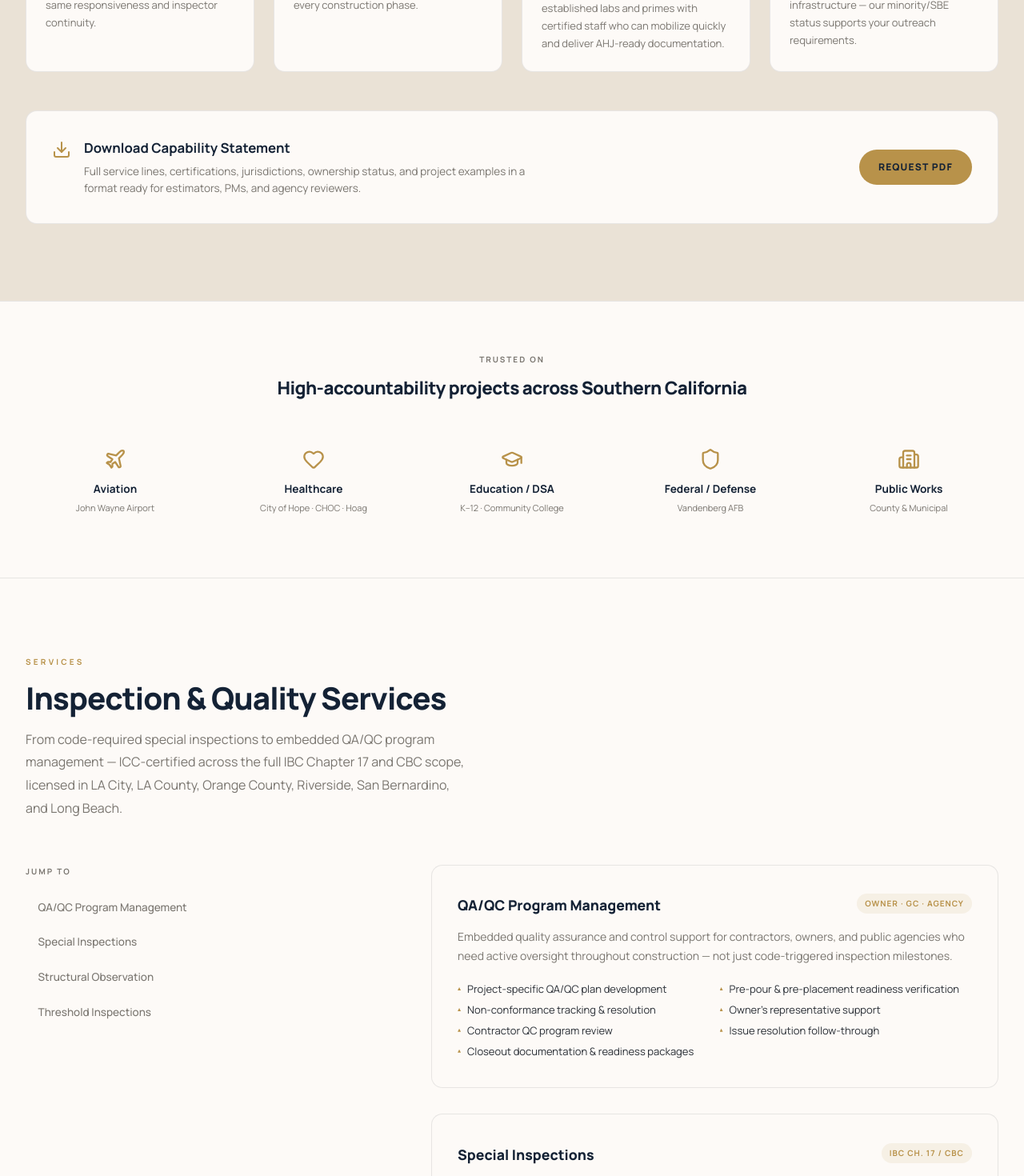
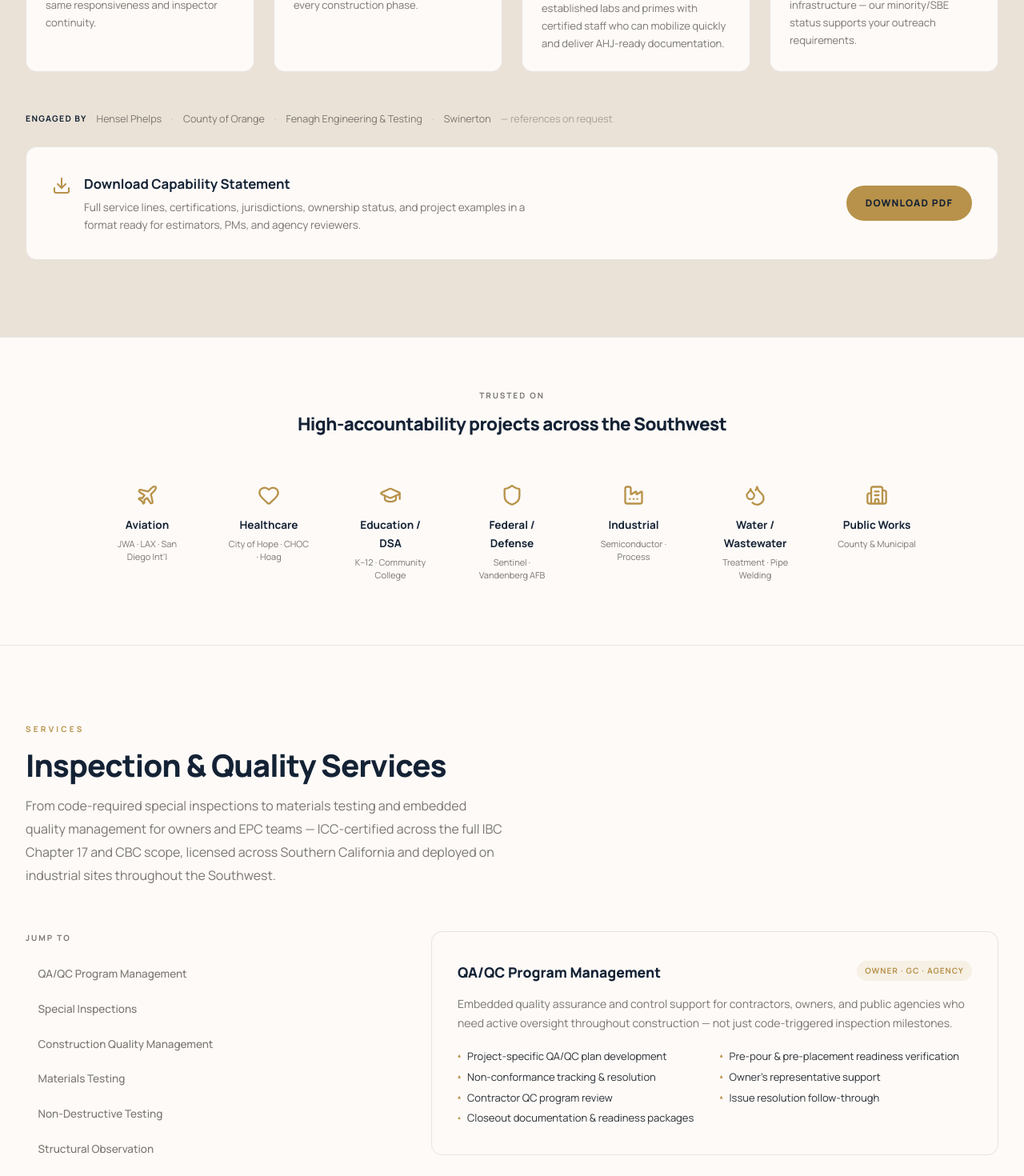
Before and after one commit to joegetz/asenso-inspections, a Next.js app: page / in a window 1280 px wide. Shown: the part 2420-3890 px from the top of the page at 80% size. Built offline with nearby package versions, Linux system fonts and the light colour scheme.

Commit message:
Exclude client project register from marketing repo

```diff
--- a/components/project-proof.tsx
+++ b/components/project-proof.tsx
@@ -1,10 +1,18 @@
-import { Building2, GraduationCap, Plane, Heart, Shield } from "lucide-react";
+import {
+  Building2,
+  GraduationCap,
+  Plane,
+  Heart,
+  Shield,
+  Droplets,
+  Factory,
+} from "lucide-react";
 
 const sectors = [
   {
     icon: Plane,
     label: "Aviation",
-    example: "John Wayne Airport",
+    example: "JWA · LAX · San Diego Int'l",
   },
   {
     icon: Heart,
@@ -19,7 +27,17 @@ const sectors = [
   {
     icon: Shield,
     label: "Federal / Defense",
-    example: "Vandenberg AFB",
+    example: "Sentinel · Vandenberg AFB",
+  },
+  {
+    icon: Factory,
+    label: "Industrial",
+    example: "Semiconductor · Process",
+  },
+  {
+    icon: Droplets,
+    label: "Water / Wastewater",
+    example: "Treatment · Pipe Welding",
   },
   {
     icon: Building2,
@@ -37,15 +55,15 @@ export function ProjectProof() {
             Trusted on
           </div>
           <h3 className="text-[1.4rem] font-extrabold text-navy tracking-tight">
-            High-accountability projects across Southern California
+            High-accountability projects across the Southwest
           </h3>
         </div>
-        <div className="grid grid-cols-2 sm:grid-cols-3 lg:grid-cols-5 gap-6">
+        <div className="flex flex-wrap justify-center gap-x-4 gap-y-2">
           {sectors.map((sector) => (
             <a
               key={sector.label}
               href="#projects"
-              className="flex flex-col items-center text-center gap-3 p-4 rounded-lg transition-all hover:bg-sand/50 hover:-translate-y-0.5 no-underline group cursor-pointer"
+              className="w-[136px] flex flex-col items-center text-center gap-3 p-4 rounded-lg transition-all hover:bg-sand/50 hover:-translate-y-0.5 no-underline group cursor-pointer"
             >
               <sector.icon className="w-7 h-7 text-gold transition-transform group-hover:scale-110" />
               <div>
--- a/components/projects.tsx
+++ b/components/projects.tsx
@@ -1,108 +1,123 @@
 import { SectionTag } from "./section-tag";
 
-const projects = [
+// Engagements delivered by Asenso and its inspectors as the named special
+// inspector / QA lead.
+const firmProjects = [
   {
-    sector: "Public Agency \u00b7 Aviation",
-    title: "John Wayne Airport \u2014 AIP Improvement Program",
-    meta: "County of Orange \u00b7 $220M Program \u00b7 Orange County, CA",
-    desc: "QA Senior Special Inspector for a major capital improvement program \u2014 overseeing daily structural activities, interfacing with County inspectors and regulatory agencies, and managing full closeout documentation.",
+    sector: "Public Agency · Aviation",
+    title: "John Wayne Airport — AIP Improvement Program",
+    meta: "County of Orange · $220M Program · Orange County, CA",
+    desc: "QA Senior Special Inspector for a major capital improvement program — overseeing daily structural activities, interfacing with County inspectors and regulatory agencies, and managing full closeout documentation.",
     tags: ["Structural Steel", "Welding", "Concrete", "Public Agency"],
   },
   {
-    sector: "Public Agency \u00b7 Aviation",
-    title: "John Wayne Airport \u2014 Terminal Improvements (P202)",
-    meta: "County of Orange \u00b7 $102M \u00b7 Orange County, CA",
-    desc: "QA Field Representative and Construction Manager overseeing seismic upgrades to Terminal A & B, structural welding sequences, mechanical/electrical systems, and coordination with Swinerton Builders and JWA Operations.",
-    tags: ["Seismic Upgrade", "Structural Welding", "CM Oversight"],
+    sector: "Public Agency · Aviation",
+    title: "John Wayne Airport — Terminal Improvements (P202)",
+    meta: "County of Orange · $102M · Orange County, CA",
+    desc: "QA Field Representative overseeing seismic upgrades to Terminal A & B, structural welding sequences, mechanical/electrical systems, and coordination with Swinerton Builders and JWA Operations.",
+    tags: ["Seismic Upgrade", "Structural Welding", "Owner's Rep"],
   },
   {
-    sector: "DSA \u00b7 K\u201312 Education",
-    title: "Hawthorne High School \u2014 Athletic Facilities",
-    meta: "DSA Title 24 \u00b7 Los Angeles, CA",
-    desc: "Welding inspector ensuring DSA Title 24, AWS D1.1, and AISC compliance for structural steel columns, beams, and connections. Full documentation of welder qualifications, WPS, and seismic safety requirements.",
-    tags: ["DSA Title 24", "AWS D1.1", "Structural Steel"],
-  },
-  {
-    sector: "DSA \u00b7 Higher Education",
-    title: "Mt. San Antonio College \u2014 Pedestrian Bridge",
-    meta: "DSA Title 24 \u00b7 Walnut, CA",
-    desc: "Welding inspections for a pedestrian bridge and elevator support structure \u2014 verifying seismic compliance, structural steel connections, AWS D1.1 weld quality, and load-bearing capacity for public access.",
-    tags: ["DSA Title 24", "Bridge Structure", "AWS D1.1"],
-  },
-  {
-    sector: "DSA \u00b7 Higher Education",
-    title: "Long Beach City College \u2014 Math & Tech Building V",
-    meta: "DSA \u00b7 Ninyo & Moore \u00b7 Long Beach, CA",
-    desc: "QA Senior Special Inspector for new academic building construction \u2014 steel framing, pipe welding for HVAC, elevator construction, and reinforced concrete. Direct interface with DSA Inspector of Residence throughout.",
-    tags: ["DSA", "Steel Framing", "Reinforced Concrete"],
+    sector: "Healthcare · Campus",
+    title: "City of Hope — Orange County Hospital",
+    meta: "Fenagh · 6-Level Hospital · Irvine, CA",
+    desc: "QA Lead Special Inspector on a six-level hospital — erection and daily structural inspection, special-inspection coordination, and HCAI Inspector-of-Record interface from groundbreaking through closeout.",
+    tags: ["HCAI / OSHPD", "Structural Steel", "QC Program Lead"],
   },
   {
     sector: "Healthcare",
-    title: "Children\u2019s Hospital of Orange County (CHOC)",
+    title: "Children’s Hospital of Orange County (CHOC)",
     meta: "Orange County, CA",
-    desc: "Welding and structural inspection for hospital expansion and pharmacy relocation \u2014 including structural steel, moment frames, seismic anchors, and non-destructive testing per AWS D1.1, D1.3, and AISC standards.",
+    desc: "Welding and structural inspection for hospital expansion and pharmacy relocation — including structural steel, moment frames, seismic anchors, and non-destructive testing per AWS D1.1, D1.3, and AISC standards.",
     tags: ["AWS D1.1", "NDT", "Seismic Anchors"],
   },
   {
     sector: "Healthcare",
     title: "Hoag Hospital Newport Beach",
     meta: "Newport Beach, CA",
-    desc: "Spray-applied fireproofing inspections and reinforced concrete observations \u2014 verifying proper application and curing of fireproofing coatings on welded structural steel supports for hospital expansion.",
+    desc: "Spray-applied fireproofing inspections and reinforced concrete observations — verifying proper application and curing of fireproofing coatings on welded structural steel supports for hospital expansion.",
     tags: ["Fireproofing", "Reinforced Concrete", "Structural Steel"],
   },
   {
-    sector: "Healthcare \u00b7 Campus",
-    title: "City of Hope \u2014 Irvine Campus",
-    meta: "QC Lead \u00b7 2-Year Program \u00b7 Irvine, CA",
-    desc: "QC Lead for the full Irvine campus build over a two-year engagement \u2014 overseeing comprehensive QC program management and coordination across structural, mechanical, and other trades from groundbreaking through closeout.",
-    tags: ["QC Program Lead", "Healthcare Campus", "Multi-Trade", "2-Year Program"],
+    sector: "DSA · Higher Education",
+    title: "Long Beach City College — Math & Tech Building V",
+    meta: "DSA · Ninyo & Moore · Long Beach, CA",
+    desc: "QA Senior Special Inspector for new academic building construction — steel framing, pipe welding for HVAC, elevator construction, and reinforced concrete. Direct interface with DSA Inspector of Record throughout.",
+    tags: ["DSA", "Steel Framing", "Reinforced Concrete"],
   },
   {
-    sector: "Entertainment \u00b7 Commercial",
-    title: "Disneyland \u2014 Splash Mountain Renovation",
-    meta: "$60M Enhancement Project \u00b7 Anaheim, CA",
-    desc: "Quality control oversight for all welding and metalwork on a major theme park renovation \u2014 steel frame, column supports, and trusses inspected to AWS D1.1. Full documentation of procedures and corrective actions.",
-    tags: ["AWS D1.1", "Steel Trusses", "QC Program"],
+    sector: "DSA · K–12 Education",
+    title: "Hawthorne High School — Athletic Facilities",
+    meta: "DSA Title 24 · Los Angeles, CA",
+    desc: "Welding inspector ensuring DSA Title 24, AWS D1.1, and AISC compliance for structural steel columns, beams, and connections. Full documentation of welder qualifications, WPS, and seismic safety requirements.",
+    tags: ["DSA Title 24", "AWS D1.1", "Structural Steel"],
   },
   {
-    sector: "Federal \u00b7 Defense",
-    title: "Vandenberg Air Force Base \u2014 Sentinel Program",
-    meta: "Department of Defense \u00b7 GBSD Nuclear Refurbishment",
-    desc: "Led QC for a DoD nuclear refurbishment program \u2014 managing inspections for launch facilities and secure communication centers under the Ground Based Strategic Deterrent (GBSD) Sentinel initiative.",
-    tags: ["DoD", "QC Program Lead", "Federal"],
+    sector: "Entertainment · Commercial",
+    title: "Disneyland — Splash Mountain Renovation",
+    meta: "$60M Enhancement Project · Anaheim, CA",
+    desc: "Quality control oversight for all welding and metalwork on a major theme park renovation — steel frame, column supports, and trusses inspected to AWS D1.1. Full documentation of procedures and corrective actions.",
+    tags: ["AWS D1.1", "Steel Trusses", "QC Program"],
   },
 ];
 
-export function Projects() {
+// Landmark projects from the careers of Asenso's senior inspectors. Dollar
+// figures are total project value for context, not Asenso's scope or contract.
+const careerProjects = [
+  {
+    sector: "Industrial · Semiconductor",
+    title: "Texas Instruments Semiconductor Fab",
+    meta: "Project value $11B · Lehi, UT",
+    desc: "QC inspection of structural, mechanical, and MEP installations on a 300mm wafer-fab campus tied into the operating plant — the closest analog in our portfolio to a process facility.",
+    tags: ["Structural / MEP", "Industrial", "Mission-Critical"],
+  },
+  {
+    sector: "Aviation",
+    title: "LAX Terminal 5 Modernization",
+    meta: "Project value $1.6B · Hensel Phelps · Los Angeles, CA",
+    desc: "Structural Quality Manager — receiving inspection, material traceability and heat-number verification across structural steel, concrete, embeds, anchors, and welding; deficiency logs, NCRs, and turnover records.",
+    tags: ["Material Traceability", "Structural Steel", "Welding"],
+  },
+  {
+    sector: "Aviation",
+    title: "San Diego International Airport — Terminal 1",
+    meta: "Project value $3.4B · San Diego, CA",
+    desc: "MEP inspection on the full replacement of the 1960s terminal — conduit, feeders, panels, disconnects, and automatic transfer switches, with energization and testing.",
+    tags: ["MEP", "Energization", "Aviation"],
+  },
+  {
+    sector: "Federal · Defense",
+    title: "Sentinel Program (GBSD)",
+    meta: "Northrop Grumman / Clark · Department of Defense",
+    desc: "Construction Quality Manager for classified DoD facilities on the Air Force’s ground-based ICBM modernization, under EM-385 and ICD-705 — leading multidiscipline quality and BIM coordination.",
+    tags: ["DoD", "EM-385 / ICD-705", "CQM"],
+  },
+  {
+    sector: "Water · Wastewater",
+    title: "Orange County Sanitation District — Plant 2",
+    meta: "Process Pipe Welding · Orange County, CA",
+    desc: "QA Senior Special Inspector for in-service gas-line pipe welding — removal from service, fit-up and welding to Welding Procedure Specifications, sequencing, and return to service.",
+    tags: ["Pipe Welding", "WPS", "Process"],
+  },
+  {
+    sector: "Water · Wastewater",
+    title: "Ontario Wells No. 37 & 39 — Ion-Exchange Treatment",
+    meta: "20″ Process Pipeline · Ontario, CA",
+    desc: "QA Certified Welding Inspector for a below-grade process pipeline — fit-up and welding of joints, flanges, and fittings on ion-exchange water-treatment facilities.",
+    tags: ["CWI", "Process Pipeline", "Water Treatment"],
+  },
+];
+
+function ProjectCard({ p }: { p: (typeof firmProjects)[number] }) {
   return (
-    <section id="projects" className="bg-navy py-24 px-8">
-      <div className="max-w-[--container-site] mx-auto">
-        <SectionTag>Project Experience</SectionTag>
-        <h2 className="text-[clamp(1.9rem,3vw,2.6rem)] font-extrabold leading-[1.07] tracking-tight text-white mb-4">
-          Work we&apos;ve put
-          <br />
-          our name on.
-        </h2>
-        <p className="text-[16px] text-sand/[0.48] max-w-[560px] mb-14 leading-[1.8] font-normal">
-          A cross-section of projects our senior staff have delivered &mdash;
-          public agency, healthcare, education, and beyond. References available
-          upon request.
-        </p>
-        <div className="grid grid-cols-1 sm:grid-cols-2 lg:grid-cols-3 gap-5">
-          {projects.map((p) => (
-            <div
-              key={p.title}
-              className="bg-white/[0.04] border border-white/[0.08] rounded-xl p-[1.6rem] transition-all hover:bg-white/[0.07] hover:border-gold/30"
-            >
+    <div className="bg-white/[0.04] border border-white/[0.08] rounded-xl p-[1.6rem] transition-all hover:bg-white/[0.07] hover:border-gold/30">
       <div className="inline-flex items-center gap-1.5 text-[10px] font-bold tracking-[0.1em] uppercase text-gold mb-[0.9rem] before:content-[''] before:w-1 before:h-1 before:bg-gold before:rounded-full before:shrink-0">
         {p.sector}
       </div>
       <h3 className="text-[0.95rem] font-extrabold text-white mb-[0.4rem] leading-[1.3] tracking-tight">
         {p.title}
       </h3>
-              <div className="text-[12px] text-sand/40 mb-[0.6rem]">
-                {p.meta}
-              </div>
+      <div className="text-[12px] text-sand/40 mb-[0.6rem]">{p.meta}</div>
       <p className="text-[13px] text-sand/50 leading-[1.65]">{p.desc}</p>
       <div className="flex flex-wrap gap-[0.35rem] mt-[0.85rem]">
         {p.tags.map((tag) => (
@@ -115,6 +130,49 @@ export function Projects() {
         ))}
       </div>
     </div>
+  );
+}
+
+export function Projects() {
+  return (
+    <section id="projects" className="bg-navy py-24 px-8">
+      <div className="max-w-[--container-site] mx-auto">
+        <SectionTag>Project Experience</SectionTag>
+        <h2 className="text-[clamp(1.9rem,3vw,2.6rem)] font-extrabold leading-[1.07] tracking-tight text-white mb-4">
+          The work behind the credentials.
+        </h2>
+        <p className="text-[16px] text-sand/[0.48] max-w-[600px] mb-14 leading-[1.8] font-normal">
+          A cross-section of the projects our team has delivered &mdash; public
+          agency, healthcare, education, federal, and industrial. References
+          available upon request.
+        </p>
+
+        {/* Firm engagements */}
+        <div className="text-[11px] font-bold tracking-[0.16em] uppercase text-gold mb-2">
+          Asenso Engagements
+        </div>
+        <p className="text-[13.5px] text-sand/40 max-w-[620px] mb-7 leading-[1.7]">
+          Projects delivered with Asenso inspectors as the named special
+          inspector or QA lead.
+        </p>
+        <div className="grid grid-cols-1 sm:grid-cols-2 lg:grid-cols-3 gap-5 mb-16">
+          {firmProjects.map((p) => (
+            <ProjectCard key={p.title} p={p} />
+          ))}
+        </div>
+
+        {/* Career experience */}
+        <div className="text-[11px] font-bold tracking-[0.16em] uppercase text-gold mb-2">
+          Landmark Experience Our Senior Inspectors Bring
+        </div>
+        <p className="text-[13.5px] text-sand/40 max-w-[640px] mb-7 leading-[1.7]">
+          Career experience our senior inspectors carry to every Asenso project.
+          Dollar figures are total project value shown for context &mdash; not
+          Asenso&rsquo;s scope or contract.
+        </p>
+        <div className="grid grid-cols-1 sm:grid-cols-2 lg:grid-cols-3 gap-5">
+          {careerProjects.map((p) => (
+            <ProjectCard key={p.title} p={p} />
           ))}
         </div>
       </div>
--- a/components/services.tsx
+++ b/components/services.tsx
@@ -40,6 +40,50 @@ const services = [
     ],
   },
   {
+    id: "svc-cqm",
+    title: "Construction Quality Management",
+    code: "Owner · EPC",
+    desc: "Serving as the owner’s or EPC’s embedded quality team — verifying the trade contractors’ work on your behalf across the full structural scope, with the planning, documentation, and closeout a financed or mission-critical build requires.",
+    items: [
+      "Inspection & Test Plan (ITP) development",
+      "Hold & witness-point register management",
+      "USACE three-phase control",
+      "Receiving inspection & material traceability",
+      "Non-conformance (NCR) tracking to closure",
+      "Heat-number & mill-cert verification",
+      "MSHA-ready remote / industrial mobilization",
+      "Turnover & closeout documentation packages",
+    ],
+  },
+  {
+    id: "svc-materials",
+    title: "Materials Testing",
+    code: "ASTM · ISO/IEC 17025",
+    desc: "Field sampling and testing of concrete, masonry, and soils, with laboratory breaks through our ISO/IEC 17025-accredited partner of twenty years — accredited-lab results without the rotating staff of a national branch network.",
+    items: [
+      "Concrete field testing (slump, air, temperature)",
+      "Concrete cylinder casting & accredited-lab breaks",
+      "Grout prism & mortar compression tests",
+      "Reinforcing & anchor verification",
+      "Soils & compaction coordination",
+      "Chain-of-custody from field to lab",
+      "Calibrated equipment with current certificates",
+    ],
+  },
+  {
+    id: "svc-ndt",
+    title: "Non-Destructive Testing",
+    code: "ASNT · AWS",
+    desc: "Visual and non-destructive examination of structural welds, coordinated with ASNT-qualified personnel — sized to the project’s acceptance criteria and inspection test plan.",
+    items: [
+      "Visual weld inspection by CWI",
+      "Ultrasonic testing (UT) coordination",
+      "Magnetic particle (MT) & dye penetrant (PT)",
+      "Bolting verification — turn-of-nut & direct tension",
+      "Welder & WPS qualification review",
+    ],
+  },
+  {
     id: "svc-structural",
     title: "Structural Observation",
     code: "ASCE 7",
@@ -69,6 +113,9 @@ const services = [
 const navItems = [
   { href: "#svc-qaqc", label: "QA/QC Program Management" },
   { href: "#svc-special", label: "Special Inspections" },
+  { href: "#svc-cqm", label: "Construction Quality Management" },
+  { href: "#svc-materials", label: "Materials Testing" },
+  { href: "#svc-ndt", label: "Non-Destructive Testing" },
   { href: "#svc-structural", label: "Structural Observation" },
   { href: "#svc-threshold", label: "Threshold Inspections" },
 ];
@@ -81,11 +128,12 @@ export function Services() {
         <h2 className="text-[clamp(1.9rem,3vw,2.6rem)] font-extrabold leading-[1.07] tracking-tight text-navy mb-4">
           Inspection & Quality Services
         </h2>
-        <p className="text-[16px] text-muted max-w-[560px] mb-14 leading-[1.8] font-normal">
-          From code-required special inspections to embedded QA/QC program
-          management &mdash; ICC-certified across the full IBC Chapter 17 and CBC
-          scope, licensed in LA City, LA County, Orange County, Riverside, San
-          Bernardino, and Long Beach.
+        <p className="text-[16px] text-muted max-w-[600px] mb-14 leading-[1.8] font-normal">
+          From code-required special inspections to materials testing and
+          embedded quality management for owners and EPC teams &mdash;
+          ICC-certified across the full IBC Chapter 17 and CBC scope, licensed
+          across Southern California and deployed on industrial sites throughout
+          the Southwest.
         </p>
 
         <div className="grid grid-cols-1 lg:grid-cols-[1fr_1.6fr] gap-16 items-start">
--- a/components/who-we-serve.tsx
+++ b/components/who-we-serve.tsx
@@ -55,6 +55,21 @@ export function WhoWeServe() {
           ))}
         </div>
 
+        {/* References */}
+        <div className="mb-6 flex flex-wrap items-center gap-x-3 gap-y-1 text-[12.5px] text-muted">
+          <span className="font-bold tracking-[0.12em] uppercase text-[10.5px] text-navy">
+            Engaged by
+          </span>
+          <span>Hensel Phelps</span>
+          <span className="text-gold/50">·</span>
+          <span>County of Orange</span>
+          <span className="text-gold/50">·</span>
+          <span>Fenagh Engineering &amp; Testing</span>
+          <span className="text-gold/50">·</span>
+          <span>Swinerton</span>
+          <span className="text-muted/60">— references on request</span>
+        </div>
+
         {/* Capability Statement CTA */}
         <div className="bg-offwhite border border-border rounded-xl p-8 flex flex-col sm:flex-row items-start sm:items-center justify-between gap-6">
           <div className="flex items-start gap-4">
@@ -71,10 +86,12 @@ export function WhoWeServe() {
             </div>
           </div>
           <a
-            href="#contact"
+            href="/asenso-capability-statement.pdf"
+            target="_blank"
+            rel="noopener noreferrer"
             className="bg-gold text-navy text-[12px] font-extrabold tracking-[0.1em] uppercase px-6 py-3 rounded-full no-underline transition-all hover:opacity-88 hover:-translate-y-px whitespace-nowrap shrink-0"
           >
-            Request PDF
+            Download PDF
           </a>
         </div>
       </div>
```
Also changed, not shown: components/footer.tsx (+7 -4 lines), components/senior-staff.tsx (+49 -2 lines), 2 other files (tests, documents, lock files or other folders). Lines whose indentation alone changed are shown as unchanged.
